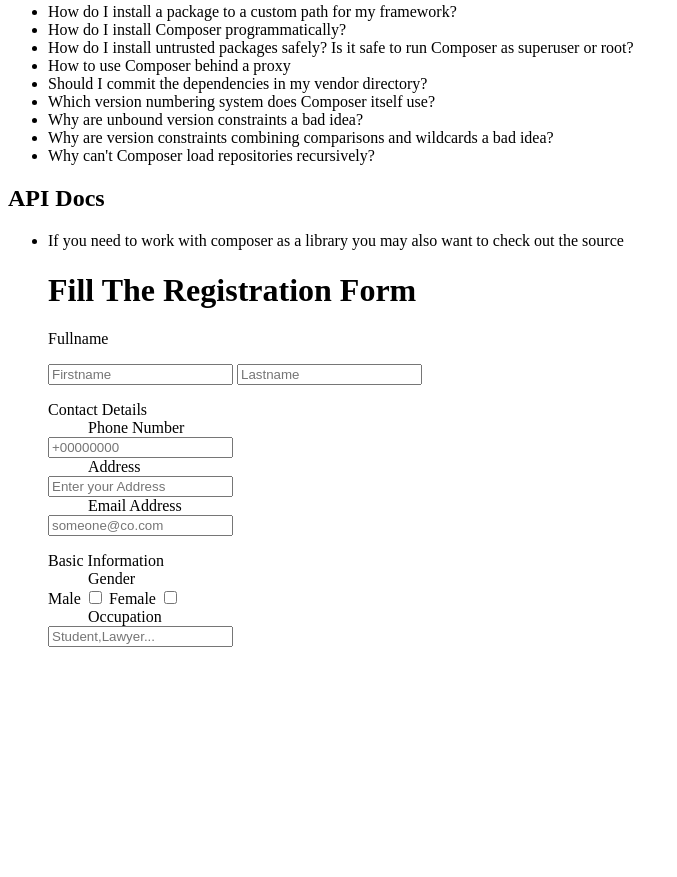
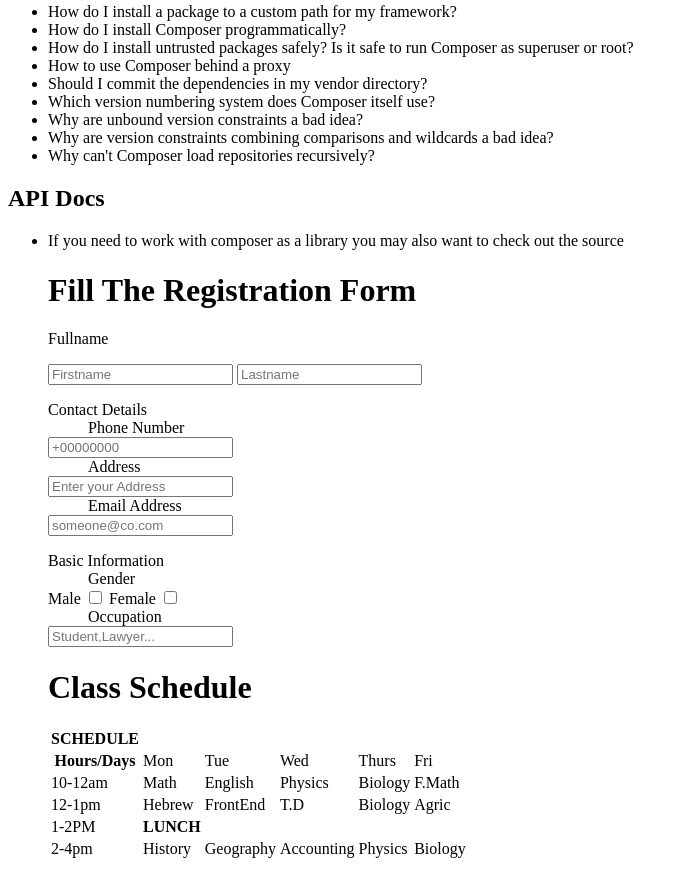
Before and after one commit to AtimJohn/LT-Force, a plain HTML site: page index.html in a window 1280 px wide. Shown: the part 887-1764 px from the top of the page, without its empty margins (0-677 px from the left). Before the commit the page ends 1550 px from the top, so only its background shows below. Drawn offline with Linux system fonts and the light colour scheme.

Commit message:
Add files via upload

```diff
--- a/index.html
+++ b/index.html
@@ -95,8 +95,49 @@
     <dd>Occupation</dd>
     <input type="text" placeholder="Student,Lawyer..."/> <br>
     </dl>
+</form>
+<h1>Class Schedule</h1>
+<table>
+    <tr>
+        <th>SCHEDULE</th>
+    </tr>
+    <tr>
+        <th>Hours/Days</th>
+        <td>Mon</td>
+        <td>Tue</td>
+        <td>Wed</td>
+        <td>Thurs</td>
+        <td>Fri</td>
+    </tr>
+    <tr>
+        <td>10-12am</td>
+        <td>Math</td>
+        <td>English</td>
+        <td>Physics</td>
+        <td>Biology</td>
+        <td>F.Math</td>
+    </tr>
+    <tr>
+        <td>12-1pm</td>
+        <td>Hebrew</td>
+        <td>FrontEnd</td>
+        <td>T.D</td>
+        <td>Biology</td>
+        <td>Agric</td>
+    </tr>
+    <tr>
+        <td>1-2PM</td>
+        <th>LUNCH</th>
+    </tr>
+    <tr>
+        <td>2-4pm</td>
+        <td>History</td>
+        <td>Geography</td>
+        <td>Accounting</td>
+        <td>Physics</td>
+        <td>Biology</td>
+    </tr>
 
-
-</form>
+</table>
 </body>
 </html>
```
